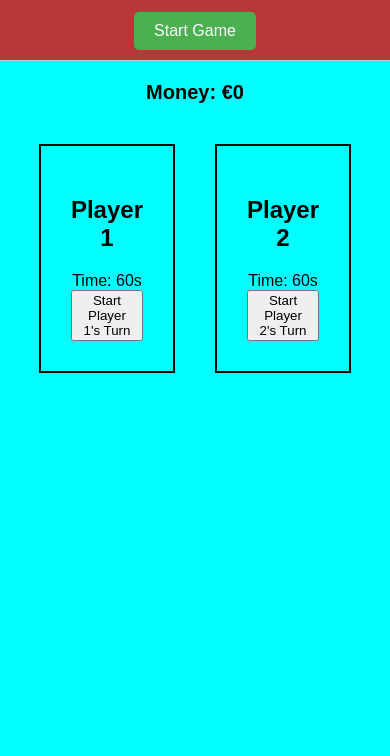
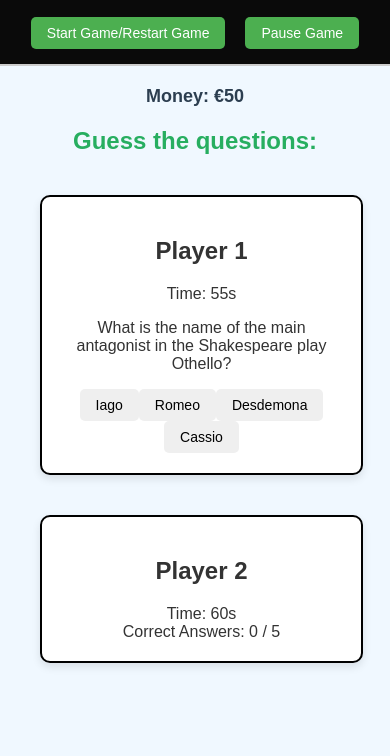
Before and after one commit to ShaunRussell27/Against-The-Clock, a plain HTML site: page index.html in a window 390 px wide. Shown: the part 88-844 px from the top of the page. Drawn offline with Linux system fonts and the light colour scheme.

Commit message:
Add files via upload

```diff
--- a/index.html
+++ b/index.html
@@ -10,28 +10,29 @@
     <header>
         <h1>Against the Clock Quiz</h1>
         <div class="header-controls">
-            <button id="start-game" onclick="startGame()">Start Game</button>
+            <button id="start-game" onclick="startGame()">Start Game/Restart Game</button>
+            <button id="pause-game" onclick="pauseGame()">Pause Game</button>
         </div>
     </header>
 
     <main id="game">
         <div id="money">Money: €0</div>
+        <div id="winner">Guess the questions:</div>
         <div class="content">
             <section id="player1" class="player">
                 <h2>Player 1</h2>
                 <div id="timer1">Time: 60s</div>
                 <div id="player1-questions"></div>
-                <button onclick="startPlayerTurn(1)">Start Player 1's Turn</button>
             </section>
 
             <section id="player2" class="player">
                 <h2>Player 2</h2>
                 <div id="timer2">Time: 60s</div>
                 <div id="player2-questions"></div>
-                <button onclick="startPlayerTurn(2)">Start Player 2's Turn</button>
             </section>
         </div>
     </main>
+
 
     <footer>
         <div id="result"></div>
--- a/main.js
+++ b/main.js
@@ -5,135 +5,134 @@ let player2Time = 60;
 let currentPlayer = 1;
 let player1CorrectAnswers = 0;
 let player2CorrectAnswers = 0;
-let questions = []; // Will be loaded from questions.json
-let usedQuestions = []; // To track the used questions
+let questions = [];
+let usedQuestions = [];
 let gameOver = false;
+let timer; // GLOBAL TIMER
+let isPaused = false;
+let currentQuestion = null; // Store the current question for pausing
 
-// Load questions (from questions.json)
+// Load questions from questions.json
 fetch('questions.json')
     .then(response => response.json())
     .then(data => {
-        questions = data.questions;
-        startGame();  // Initialize game once questions are loaded
+        questions = data;
+        startGame();
     });
 
 function startGame() {
-    // Select random money value
     moneyValue = money[Math.floor(Math.random() * money.length)];
-    document.getElementById("money-display").innerText = `Money: €${moneyValue}`;
+    document.getElementById("money").innerText = `Money: €${moneyValue}`;
 
-    // Reset timers and correct answer counters
     player1Time = 60;
     player2Time = 60;
     player1CorrectAnswers = 0;
     player2CorrectAnswers = 0;
     usedQuestions = [];
     gameOver = false;
+
     updateTimerDisplay();
     updateCorrectAnswers();
 
-    // Start Player 1's turn
     startPlayerTurn(1);
 }
 
 function startPlayerTurn(player) {
-    if (gameOver) return; // Prevent starting new turn if the game is over
-
-    if (player === 1) {
-        currentPlayer = 1;
-        playTurn(player1Time);
-    } else {
-        currentPlayer = 2;
-        playTurn(player2Time);
-    }
+    if (gameOver) return;
+    currentPlayer = player;
+    playTurn();
 }
 
-function playTurn(playerTime) {
-    let question = getRandomQuestion();
-    if (!question) {
-        // If there are no questions left, end the game
+function playTurn() {
+    if (!currentQuestion) {
+        currentQuestion = getRandomQuestion();
+    }
+
+    if (!currentQuestion) {
         endGame();
         return;
     }
 
-    displayQuestion(question);
+    displayQuestion(currentQuestion); // Fixed typo: currentQuestion
 
-    let timer = setInterval(() => {
-        if (playerTime <= 0) {
-            clearInterval(timer);
-            endTurn();
+    clearInterval(timer); // Clear existing timer if any
+
+    timer = setInterval(() => {
+        if (currentPlayer === 1) {
+            player1Time--;
+            if (player1Time <= 0) {
+                clearInterval(timer);
+                endTurn();
+            }
         } else {
-            playerTime--;
-            updateTimerDisplay();
+            player2Time--;
+            if (player2Time <= 0) {
+                clearInterval(timer);
+                endTurn();
+            }
         }
+        updateTimerDisplay();
     }, 1000);
 }
 
 function getRandomQuestion() {
-    // Ensure unique questions by selecting a random question from remaining ones
-    let remainingQuestions = questions.filter(q => !usedQuestions.includes(q));
-    if (remainingQuestions.length === 0) return null; // No questions left
+    let remaining = questions.filter(q => !usedQuestions.includes(q));
+    if (remaining.length === 0) return null;
 
-    let randomIndex = Math.floor(Math.random() * remainingQuestions.length);
-    let selectedQuestion = remainingQuestions[randomIndex];
+    let index = Math.floor(Math.random() * remaining.length);
+    let question = remaining[index];
 
-    usedQuestions.push(selectedQuestion); // Mark the question as used
-    return selectedQuestion;
+    usedQuestions.push(question);
+    return question;
 }
 
 function displayQuestion(question) {
-    const questionElement = document.createElement('div');
-    questionElement.innerHTML = `
+    const questionHTML = `
         <p>${question.question}</p>
-        ${question.answers.map((answer, index) => `
-            <button onclick="answerQuestion(${index}, ${question.correctAnswerIndex})">${answer}</button>
-        `).join('')}
+        ${question.answers.map((ans, i) =>
+            `<button onclick="answerQuestion(${i}, ${question.correct})">${ans}</button>`
+        ).join('')}
     `;
-    document.getElementById(`player${currentPlayer}-questions`).innerHTML = questionElement.innerHTML;
-}
-
-function answerQuestion(selectedIndex, correctIndex) {
-    if (selectedIndex === correctIndex) {
-        if (currentPlayer === 1) {
-            player1CorrectAnswers++;
-        } else {
-            player2CorrectAnswers++;
-        }
-        updateCorrectAnswers();
-    }
-
-    endTurn();
+    document.getElementById(`player${currentPlayer}-questions`).innerHTML = questionHTML;
 }
 
 function endTurn() {
     if (currentPlayer === 1) {
         if (player1CorrectAnswers >= 5 || player1Time <= 0) {
-            endGame();
+            startPlayerTurn(2);
         } else {
+            currentPlayer = 2; // Switch to Player 2
             startPlayerTurn(2);
         }
     } else {
         if (player2CorrectAnswers >= 5 || player2Time <= 0) {
             endGame();
         } else {
+            currentPlayer = 1; // Switch to Player 1
             startPlayerTurn(1);
         }
     }
 }
 
 function endGame() {
+    clearInterval(timer);
     gameOver = true;
-    let winnerMessage = '';
 
+    let result = '';
     if (player1CorrectAnswers >= 5 && player2CorrectAnswers < 5) {
-        winnerMessage = `Player 1 wins €${player1Time * moneyValue}!`;
+        result = `Player 1 wins €${player1Time * moneyValue}!`;
     } else if (player2CorrectAnswers >= 5 && player1CorrectAnswers < 5) {
-        winnerMessage = `Player 2 wins €${player2Time * moneyValue}!`;
+        result = `Player 2 wins €${player2Time * moneyValue}!`;
     } else {
-        winnerMessage = 'No winner: Neither player answered 5 questions correctly.';
+        result = 'No winner: Neither player answered 5 questions correctly.';
     }
 
-    document.getElementById("result").innerText = winnerMessage;
+     // Display the result in the #winner div
+     document.getElementById("winner").innerText = result;
+
+     // Optionally, clear the question areas
+     document.getElementById("player1-questions").innerHTML = '';
+     document.getElementById("player2-questions").innerHTML = '';
 }
 
 function updateTimerDisplay() {
@@ -142,14 +141,70 @@ function updateTimerDisplay() {
 }
 
 function updateCorrectAnswers() {
-    document.getElementById('player1').innerHTML = `
-        <h2>Player 1</h2>
-        <div id="timer1">Time: ${player1Time}s</div>
-        <div>Correct Answers: ${player1CorrectAnswers} / 5</div>
+    document.getElementById('player1').querySelector('div:nth-child(3)').innerText =
+        `Correct Answers: ${player1CorrectAnswers} / 5`;
+    document.getElementById('player2').querySelector('div:nth-child(3)').innerText =
+        `Correct Answers: ${player2CorrectAnswers} / 5`;
+}
+
+function pauseGame() {
+    if (!gameOver) {
+        if (!isPaused) {
+            clearInterval(timer); // Stop the timer
+            isPaused = true;
+            document.getElementById('pause-game').innerText = 'Resume Game'; // Update button text
+        } else {
+            isPaused = false;
+            document.getElementById('pause-game').innerText = 'Pause Game'; // Update button text
+
+            // Resume the timer without fetching a new question
+            timer = setInterval(() => {
+                if (currentPlayer === 1) {
+                    player1Time--;
+                    if (player1Time <= 0) {
+                        clearInterval(timer);
+                        endTurn();
+                    }
+                } else {
+                    player2Time--;
+                    if (player2Time <= 0) {
+                        clearInterval(timer);
+                        endTurn();
+                    }
+                }
+                updateTimerDisplay();
+            }, 1000);
+        }
+    }
+}
+
+function answerQuestion(selected, correct) {
+    clearInterval(timer); // Stop the timer when the player answers
+
+    let feedback = ''; // Variable to store feedback message
+
+    if (selected === correct) {
+        feedback = 'Correct!';
+        if (currentPlayer === 1) player1CorrectAnswers++;
+        else player2CorrectAnswers++;
+        updateCorrectAnswers(); // Update the correct answers display
+    } else {
+        feedback = `Wrong! The correct answer was: ${correct}`;
+    }
+
+    // Display feedback message
+    document.getElementById(`player${currentPlayer}-questions`).innerHTML = `
+        <p>${feedback}</p>
+        <p>Correct Answers: ${
+            currentPlayer === 1 ? player1CorrectAnswers : player2CorrectAnswers
+        } / 5</p>
     `;
-    document.getElementById('player2').innerHTML = `
-        <h2>Player 2</h2>
-        <div id="timer2">Time: ${player2Time}s</div>
-        <div>Correct Answers: ${player2CorrectAnswers} / 5</div>
-    `;
+
+    // Clear the current question
+    currentQuestion = null;
+
+    // Wait for 2 seconds before ending the turn
+    setTimeout(() => {
+        endTurn();
+    }, 2000);
 }
--- a/style1.css
+++ b/style1.css
@@ -1,63 +1,117 @@
+/* General Styles */
 body {
   font-family: Arial, sans-serif;
   margin: 0;
   padding: 0;
-    background-color: aqua;
-
+  background-color: #f0f8ff; /* Light blue background for better readability */
+  color: #333; /* Darker text for better contrast */
 }
 
-  header{
+header {
   display: flex;
   flex-direction: column;
   justify-content: center;
   align-items: center;
-    padding: 10px 20px;
-    background-color: #ba3737;
-    border-bottom: 1px solid #ccc;
+  padding: 20px;
+  background-color: #0a0a0a;
+  color: white;
+  border-bottom: 2px solid #ccc;
 }
 
 .header-controls {
   display: flex;
   justify-content: center;
   align-items: center;
-    gap: 20px; /* Add spacing between "Money" and the button */
-    margin-top: 10px; /* Add spacing below the header text */
+  gap: 20px; /* Add spacing between buttons */
+  margin-top: 10px;
 }
 
 #money {
-        font-size: 16px;
+  font-size: 24px; /* Increased font size for better visibility */
   font-weight: bold;
   text-align: center;
   margin-top: 20px;
-        font-size:20px;
-        font-weight: bold;
+  color: #2c3e50; /* Darker blue for better contrast */
+  font-family: 'Arial', sans-serif; /* Consistent font style */
 }
 
-    #start-game {
+#winner {
+  font-size: 24px; /* Increased font size for emphasis */
+  font-weight: bold;
+  text-align: center;
+  margin-top: 20px;
+  color: #27ae60; /* Green color to indicate success or result */
+  font-family: 'Arial', sans-serif; /* Consistent font style */
+}
+
+/* Button Styles */
+button {
   padding: 10px 20px;
   font-size: 16px;
-        background-color: #4CAF50;
-        color: white;
   border: none;
   border-radius: 5px;
   cursor: pointer;
+  transition: background-color 0.3s ease;
 }
 
-    #start-game:hover {
-        background-color: #45a049; /* Add hover effect for the button */
+#start-game, #pause-game {
+  background-color: #4CAF50;
+  color: white;
 }
 
+#start-game:hover, #pause-game:hover {
+  background-color: #45a049;
+}
+
+/* Content Layout */
 .content {
   display: flex;
   justify-content: center;
-    align-items: start;
+  align-items: flex-start;
   padding: 40px;
   gap: 40px;
+  flex-wrap: wrap; /* Make it responsive */
 }
 
 .player {
   border: 2px solid #000;
-    padding: 30px;
-    width: 200px;
+  padding: 20px;
+  width: 250px; /* Increased width for better visibility */
   text-align: center;
+  background-color: #fff; /* White background for contrast */
+  box-shadow: 0 4px 8px rgba(0, 0, 0, 0.1); /* Add subtle shadow */
+  border-radius: 10px; /* Rounded corners */
+  transition: transform 0.3s ease, box-shadow 0.3s ease;
 }
+
+.player:hover {
+  transform: translateY(-5px); /* Slight lift on hover */
+  box-shadow: 0 8px 16px rgba(0, 0, 0, 0.2); /* Enhanced shadow on hover */
+}
+
+/* Responsive Design */
+@media (max-width: 768px) {
+  .content {
+      flex-direction: column; /* Stack players vertically on smaller screens */
+      align-items: center;
+  }
+
+  .player {
+      width: 90%; /* Full width for smaller screens */
+  }
+}
+
+@media (max-width: 480px) {
+  header {
+      padding: 15px;
+  }
+
+  button {
+      font-size: 14px;
+      padding: 8px 16px;
+  }
+
+  #money {
+      font-size: 18px;
+  }
+}
```
Lines whose indentation alone changed are shown as unchanged.
